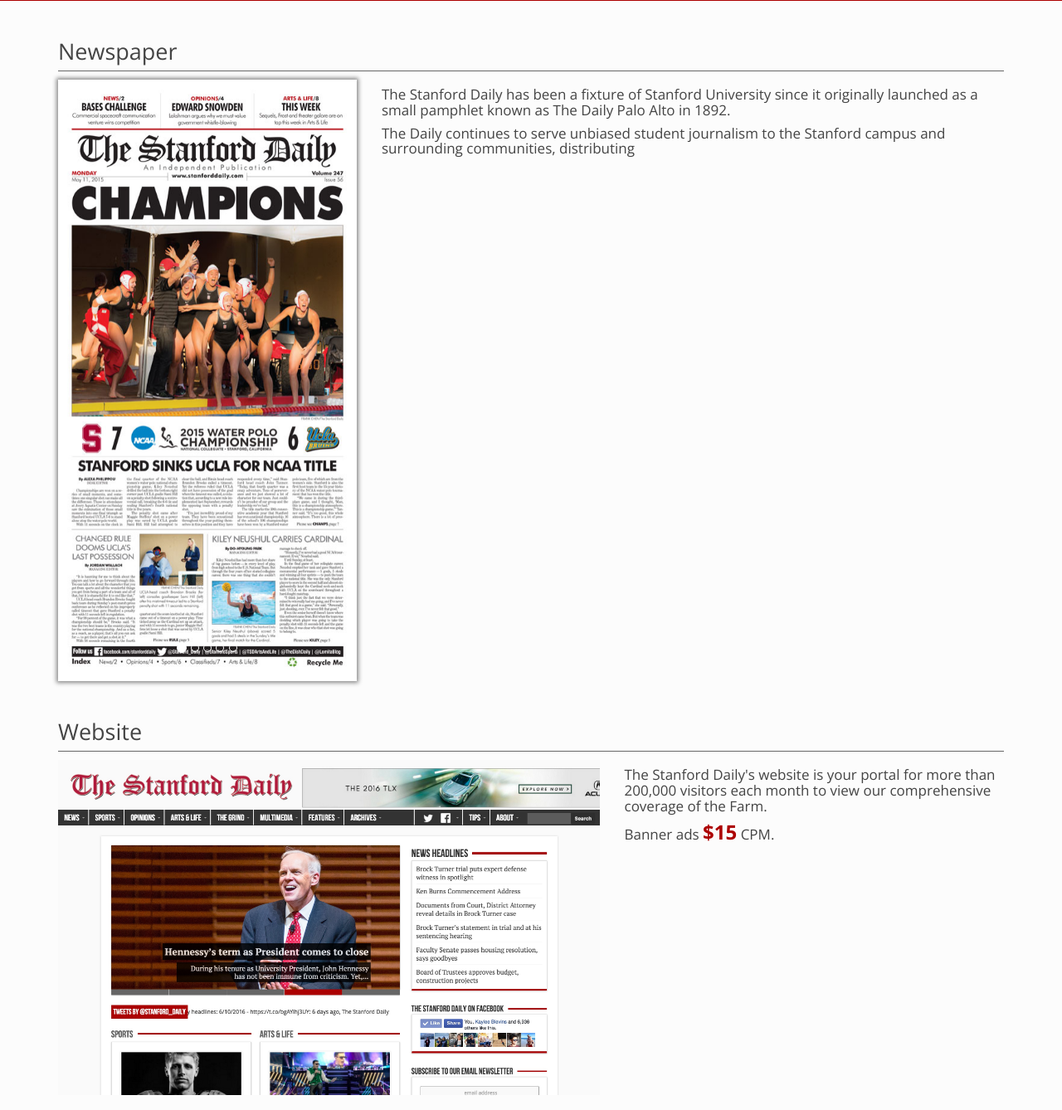
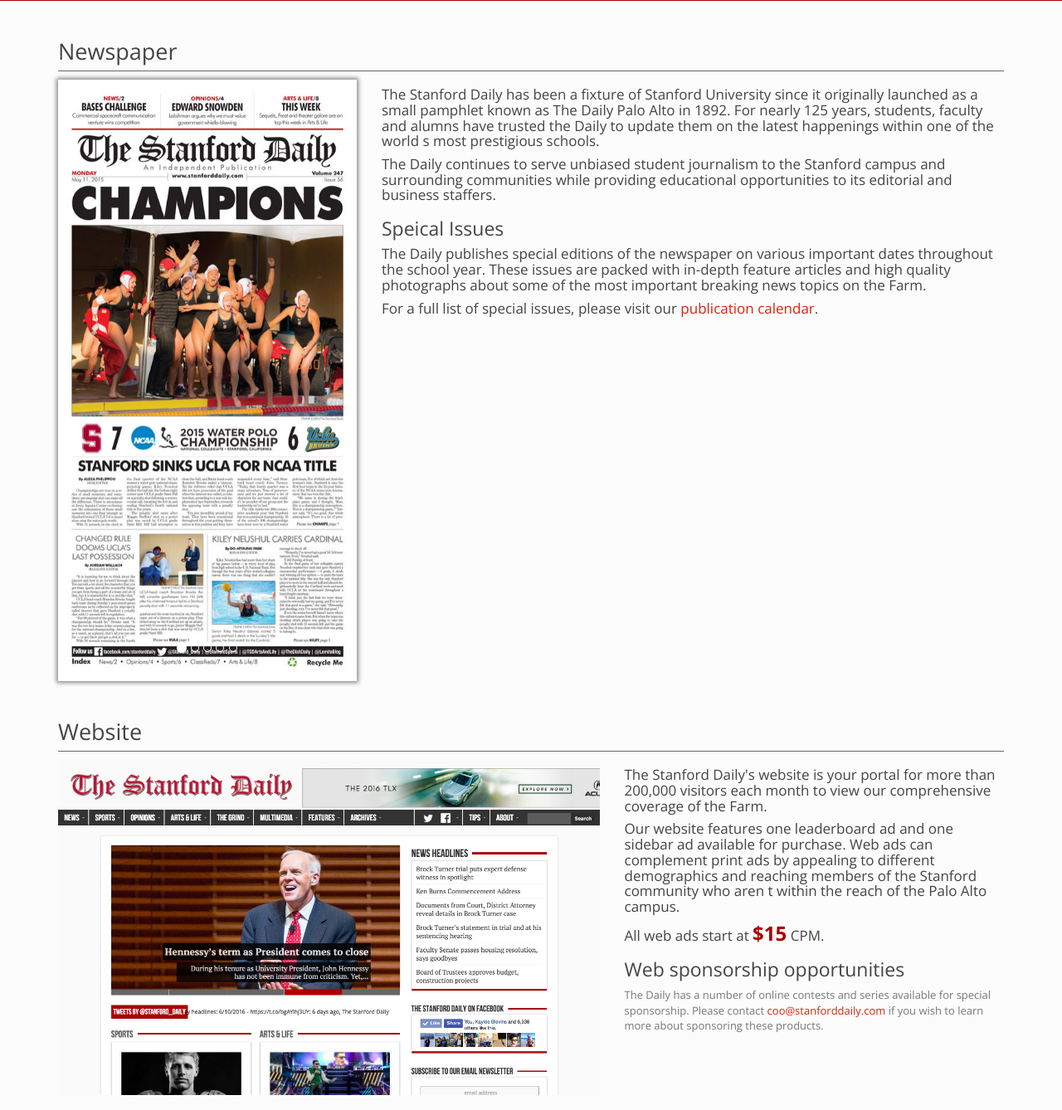
Before and after one commit to tsd-innovation/media-site, a PHP site: page / in a window 1280 px wide. Shown: the part 1949-3287 px from the top of the page at 83% size. Run offline with PHP 8.4, Linux system fonts and the light colour scheme; some libraries are stand-ins or nearby versions.

Commit message:
Added more information

```diff
--- a/index.php
+++ b/index.php
@@ -104,9 +104,9 @@
                         </ul>
                     </li>
                     <li><a href = "#Digital" class="page-scroll">Digital</a></li>
-                    <li><a href = "#Publication Dates" class="page-scroll">Publication Dates</a></li>
+                    <li><a href = "#Calendar" class="page-scroll">Publication Dates</a></li>
+                    <li><a href = "#Policies" class="page-scroll">Policies &amp; Submission</a></li>
                     <li><a href = "#Rates" class="page-scroll">Rates</a></li>
-                    <li><a href = "#Policies" class="page-scroll">Policies &amp; Submission</a></li>
                 </ul>
                 <ul class = "nav navbar-nav navbar-right visible-xs-block visible-lg-block" id="action-links">
                     <li><a href = "#">Download Media Kit</a>
@@ -251,8 +251,12 @@
                     </div>
                 </div>
               	<div class="col-md-8">
-                	<h4><p>The Stanford Daily has been a fixture of Stanford University since it originally launched as a small pamphlet known as The Daily Palo Alto in 1892.</p>
-                    <p>The Daily continues to serve unbiased student journalism to the Stanford campus and surrounding communities, distributing </h4>
+                	<h4><p>The Stanford Daily has been a fixture of Stanford University since it originally launched as a small pamphlet known as The Daily Palo Alto in 1892. For nearly 125 years, students, faculty and alumns have trusted the Daily to update them on the latest happenings within one of the world&nbsp;s most prestigious schools.</p>
+                    <p>The Daily continues to serve unbiased student journalism to the Stanford campus and surrounding communities while providing educational opportunities to its editorial and business staffers.</p></h4>
+                    <h3>Speical Issues</h3>
+                    <h4><p>The Daily publishes special editions of the newspaper on various important dates throughout the school year. These issues are packed with in-depth feature articles and high quality photographs about some of the most important breaking news topics on the Farm.</p>
+                    <p>For a full list of special issues, please visit our <a href="#Calendar">publication calendar</a>.</p>
+                  	</h4>
                 </div>
             </div>
         </div>
@@ -271,7 +275,10 @@
                 <div class="col-md-5">
                 	<h4>
                     	<p>The Stanford Daily's website is your  portal for more than 200,000 visitors each month to view our comprehensive coverage of the Farm.</p>
-                        <p>Banner ads <strong class="num">$15</strong> CPM.
+                        <p>Our website features one leaderboard ad and one sidebar ad available for purchase. Web ads can complement print ads by appealing to different demographics and reaching members of the Stanford community who aren&nbsp;t within the reach of the Palo Alto campus.</p>
+                        <p>All web ads start at <strong class="num">$15</strong> CPM.</p>
+                        <h3>Web sponsorship opportunities</h3>
+                        <p>The Daily has a number of online contests and series available for special sponsorship. Please contact <a href="mailTo: coo@stanforddaily.com">coo@stanforddaily.com</a> if you wish to learn more about sponsoring these products.</p>
                     </h4>
                 </div>
             </div>
@@ -521,7 +528,7 @@
             <div class = "row">
             	<div class = "col-md-4">
                 	<h3><strong>Premium placement</strong></h3>
-                    <h4>Pay a <strong>5%</strong> premium to place an ad on Page 2, 3 or Back Cover (color required on Page 3 or Back Cover)</h4>
+                    <h4>Pay a <strong>10%</strong> premium to place an ad on Page 2, 3 or Back Cover (color required on Page 3 and Back Cover)</h4>
                     <h3><strong>Front page stickers</strong></h3>
                     <h4>
                     	<p><strong class="num">$600</strong></p>
@@ -739,7 +746,7 @@ rates and terms for bulk advertising in the
 Stanford Daily newspaper during the term of the
 contract. This contract cannot be modified except
 by written and endorsed amendment
-thereto. Paragraphs 3,5,7,8,9 and 10 shall survive
+thereto. Paragraphs 3,5,8,9,10 and 11 shall survive
 the termination or cancellation of this contract.</p>
 				</div>
     		</div>
```
